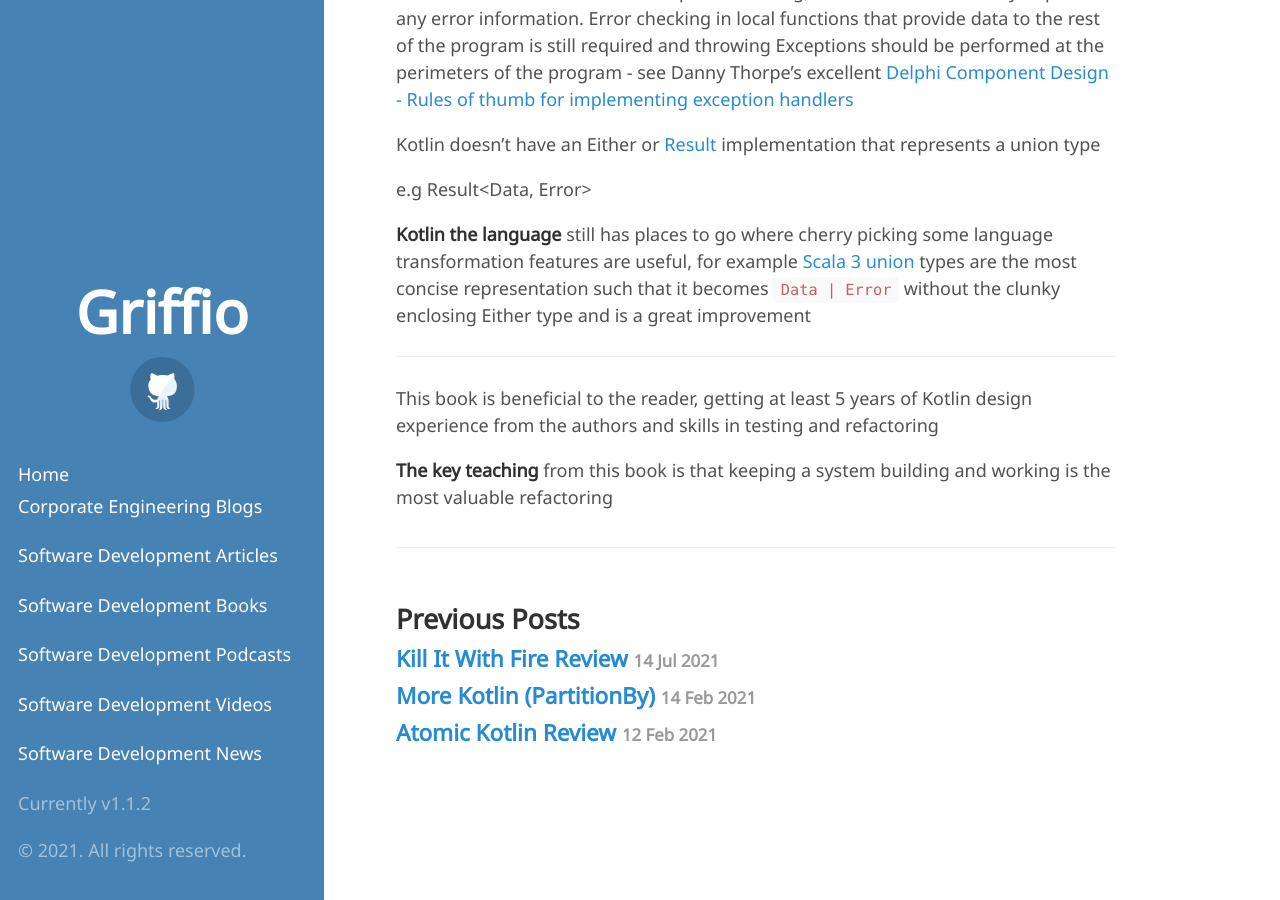
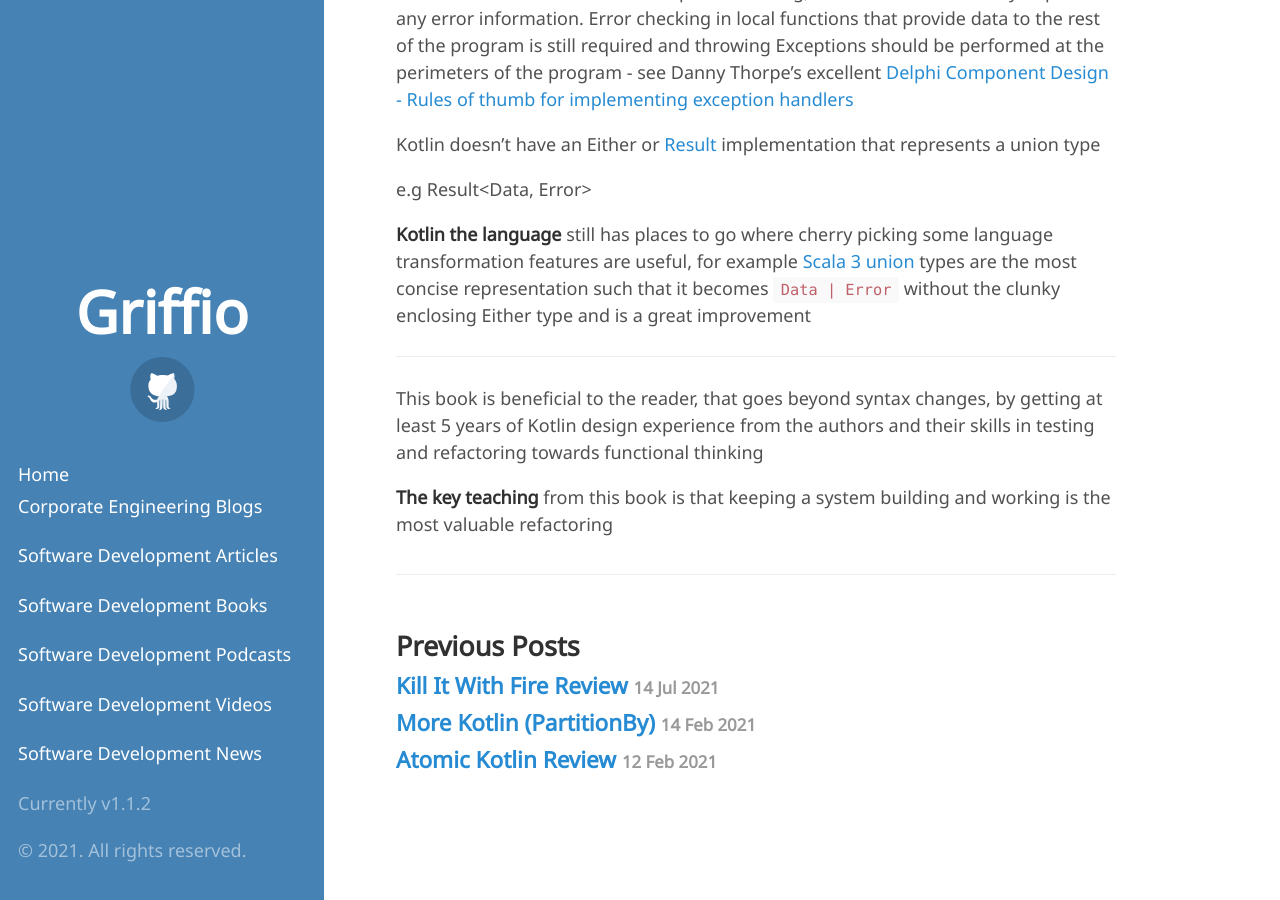
Before and after one commit to griffio/griffio.github.io, a Jekyll site: the page built from _posts/2021-09-10-Java-To-Kotlin-Review.md, in a window 1280 px wide and 900 px high, scrolled down 2258 px. Built offline with Jekyll 4.4.1, drawn with Linux system fonts in a browser that asks for light colours; some web fonts are replaced.

Commit message:
Update 2021-09-10-Java-To-Kotlin-Review.md

```diff
--- a/_posts/2021-09-10-Java-To-Kotlin-Review.md
+++ b/_posts/2021-09-10-Java-To-Kotlin-Review.md
@@ -64,6 +64,6 @@ e.g Result<Data, Error>
 
 ---
 
-This book is beneficial to the reader, getting at least 5 years of Kotlin design experience from the authors and skills in testing and refactoring
+This book is beneficial to the reader, that goes beyond syntax changes, by getting at least 5 years of Kotlin design experience from the authors and their skills in testing and refactoring towards functional thinking
 
 **The key teaching** from this book is that keeping a system building and working is the most valuable refactoring
```
